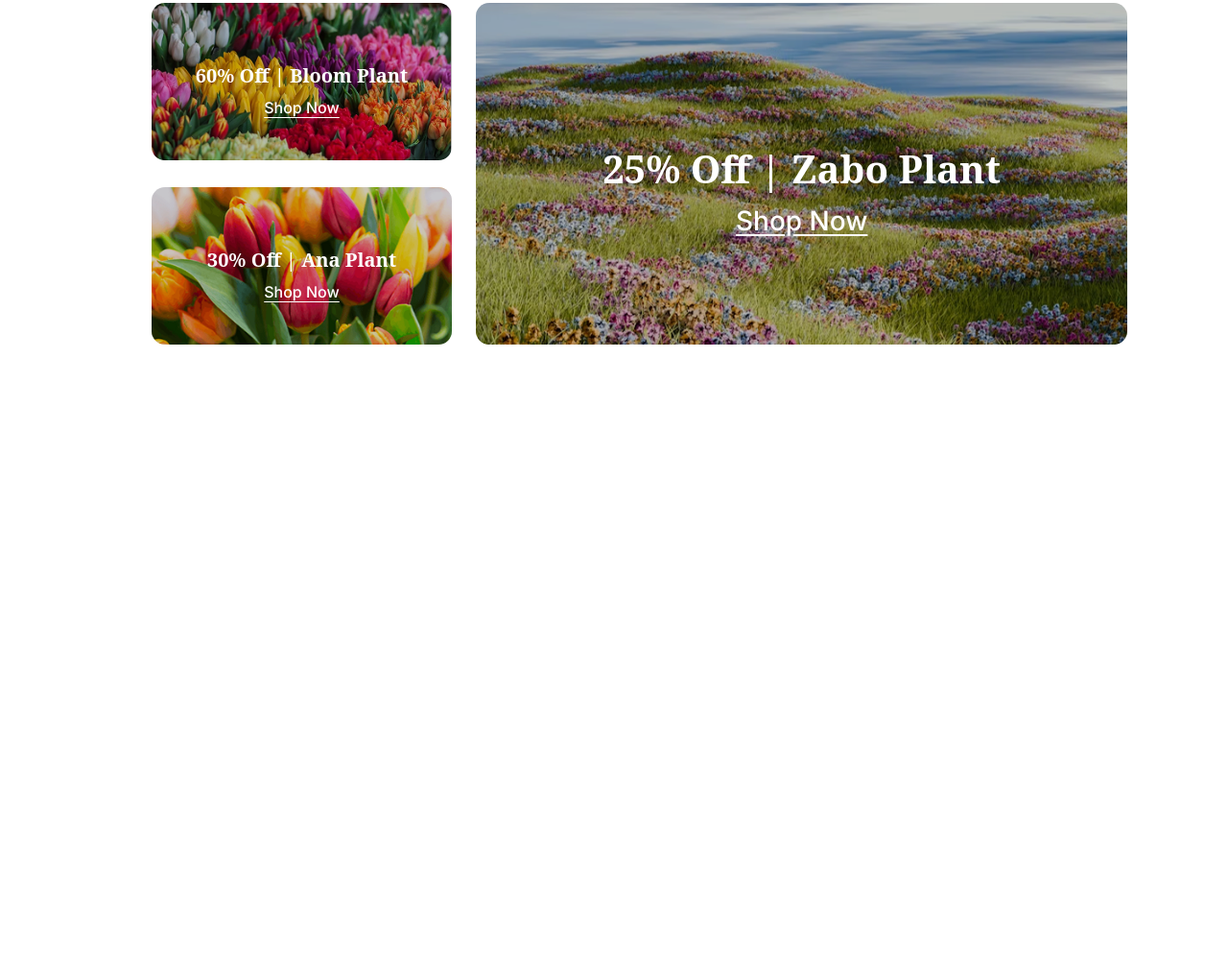
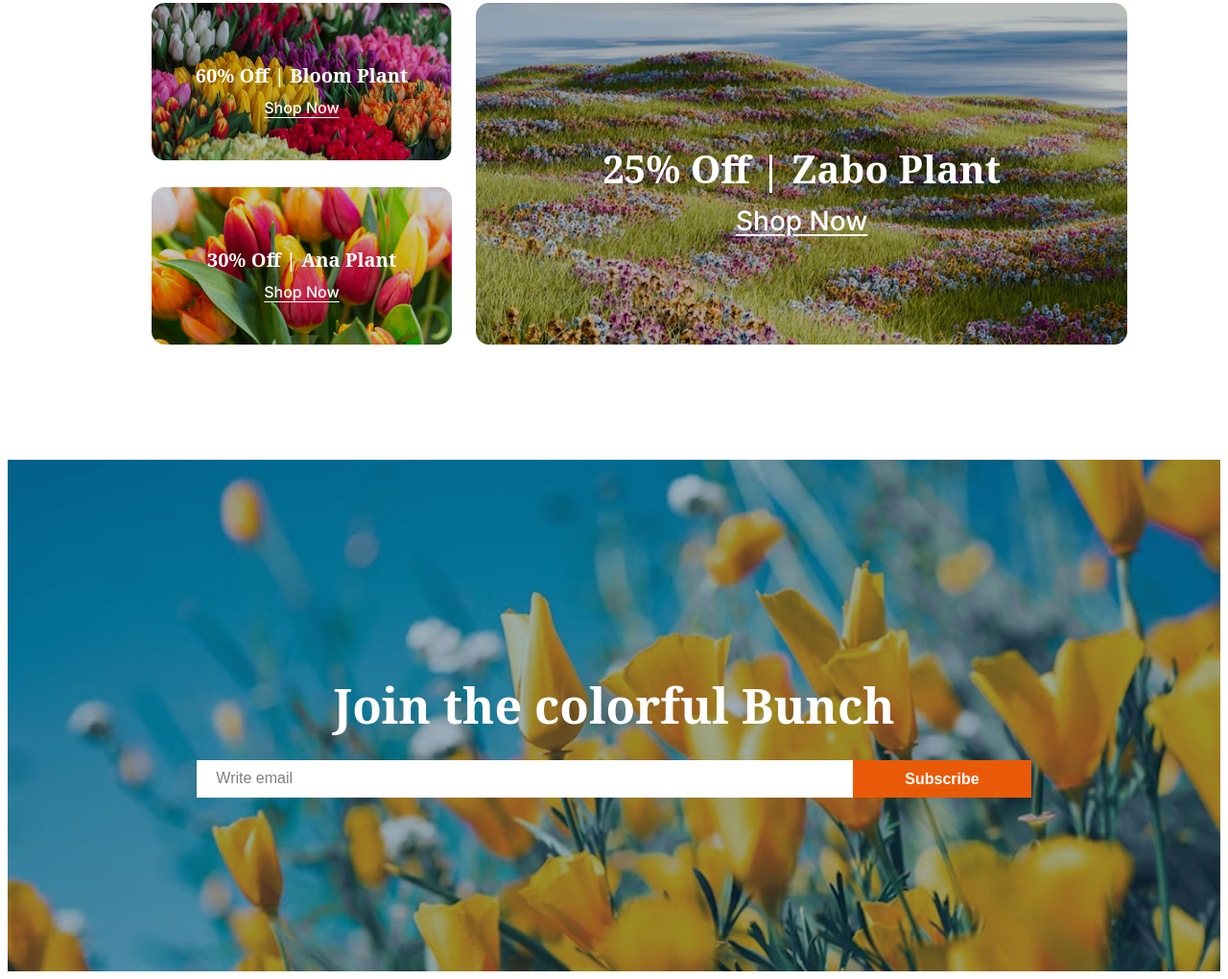
Before and after one commit to MotaharHossainMohim/programming-hero-assignment-2, a plain HTML site: page index.html in a window 1280 px wide. Shown: the part 3449-4469 px from the top of the page at 96% size. Before the commit the page ends 3928 px from the top, so only its background shows below. Drawn offline with Linux system fonts and the light colour scheme.

Commit message:
added join section

```diff
--- a/index.html
+++ b/index.html
@@ -146,6 +146,13 @@
           </div>
         </div>
       </section>
+      <section class="join-section">
+        <h2 class="noto-serif-font">Join the colorful Bunch</h2>
+        <form action="#">
+          <input type="text" placeholder="Write email" />
+          <input type="submit" value="Subscribe" />
+        </form>
+      </section>
 
     </main>
     <footer>
--- a/styles/style.css
+++ b/styles/style.css
@@ -303,3 +303,55 @@
   height: 100%;
   background-color: rgba(0, 0, 0, 0.202);
 }
+/* Join Section Styles */
+.join-section {
+  background-image: url("../assets/news-letter-bg.png");
+  background-position: center;
+  background-size: cover;
+  height: 533px;
+  display: flex;
+  flex-direction: column;
+  justify-content: center;
+  align-items: center;
+  color: #fff;
+}
+
+.join-section h2 {
+  font-size: 50px;
+  margin-bottom: 23px;
+  font-weight: 700;
+}
+
+form {
+  display: flex;
+}
+
+input[type="text"] {
+  width: 644px;
+  padding: 12px 20px;
+  background-color: #fff;
+  color: #000;
+  border: none;
+}
+
+input[type="text"]::placeholder {
+  font-size: 16px;
+  color: rgba(0, 0, 0, 0.5);
+}
+
+input[type="text"]:focus {
+  outline: none;
+}
+
+input[type="submit"] {
+  padding-left: 54px;
+  padding-right: 54px;
+  font-weight: 500;
+  background-color: #e95a08;
+  color: #fff;
+  font-weight: 600;
+  font-size: 16px;
+  height: 100%;
+  border: none;
+  cursor: pointer;
+}
```
